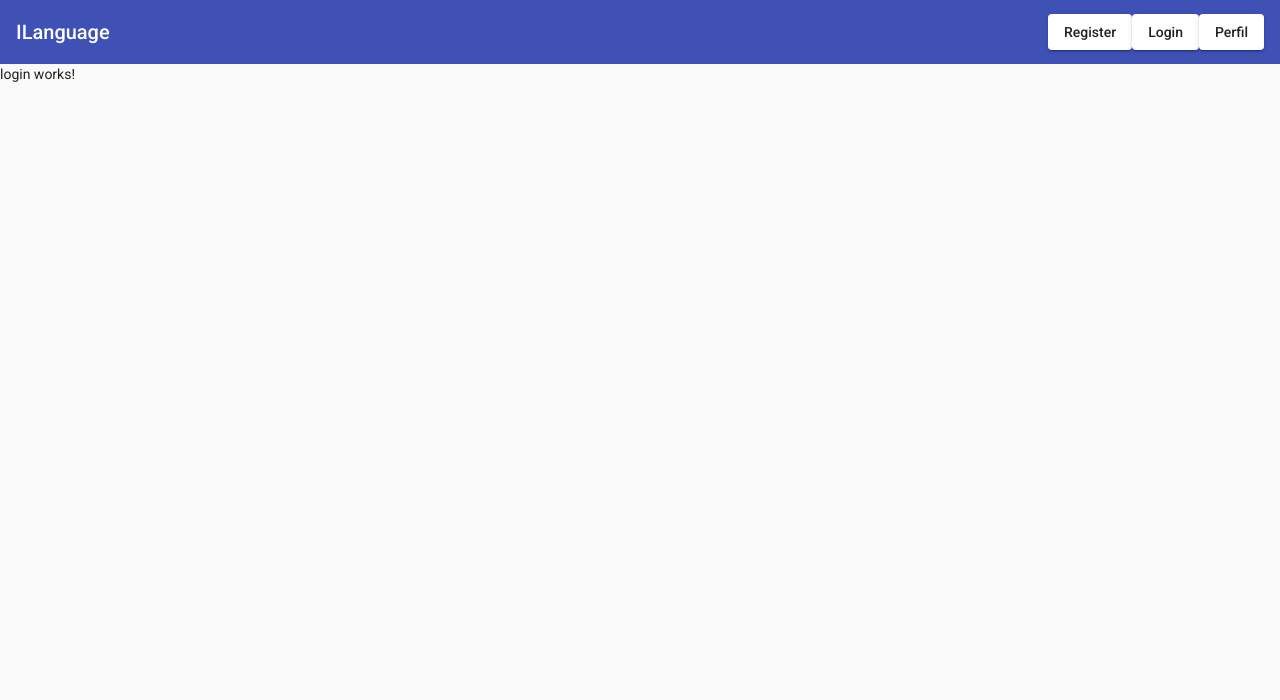
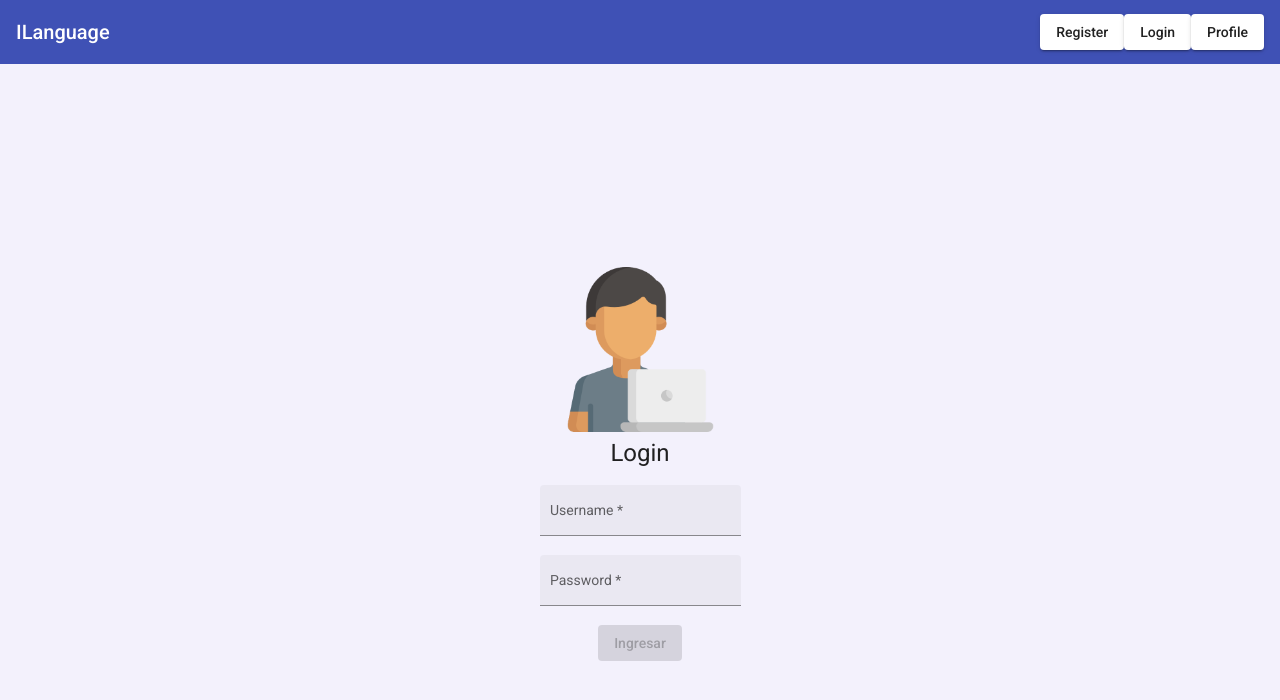
Before and after one commit to Las-Bichotas2-0/Fronted-Angular, an Angular app: page /login in a window 1280 px wide. Shown: the top 700 px of the page. Built offline with nearby package versions, Linux system fonts and the light colour scheme.

Commit message:
feat: add navigation

```diff
--- a/src/app/app.component.html
+++ b/src/app/app.component.html
@@ -4,22 +4,22 @@
       <mat-icon>menu</mat-icon>
     </button>
   </div>
-  <span> ILanguage</span>
+  <span routerLink="/home" > ILanguage</span>
   <div class="spacer"></div>
   <div fxShow="true" fxHide.lt-md="true">
 
-    <a mat-raised-button  routerLink="/">Register</a>
-    <a mat-raised-button  routerLink="/">Login</a>
-    <a mat-raised-button routerLink="/">Perfil</a>
+    <a mat-raised-button  routerLink="/register">Register</a>
+    <a mat-raised-button  routerLink="/login">Login</a>
+    <a mat-raised-button routerLink="/profile">Profile</a>
   </div>
 </mat-toolbar>
 <mat-sidenav-container fxFlexFill class="example-container">
 
   <mat-sidenav color="primary" #sidenav fxLayout="column" mode="over"  opened="false" fxHide.gt-sm="true">
     <div fxLayout="column">
-      <a mat-raised-button routerLink="/">Register</a>
-      <a mat-raised-button  routerLink="/">Login</a>
-      <a mat-raised-button  routerLink="/">Perfil</a>
+      <a mat-raised-button routerLink="/register">Register</a>
+      <a mat-raised-button  routerLink="login/">Login</a>
+      <a mat-raised-button  routerLink="/profile">Profile</a>
     </div>
   </mat-sidenav>
   <router-outlet></router-outlet>
--- a/src/app/login/login.component.css
+++ b/src/app/login/login.component.css
@@ -0,0 +1,16 @@
+.body{
+  display: flex;
+  justify-content:center;
+  height:100%;
+  align-items: center;
+  background-color: #f3f1fc;
+}
+.login{
+  width:100%;
+  max-width: 330px;
+  text-align:center;
+}
+
+.spinner{
+  margin: 0 auto;
+}
--- a/src/app/login/login.component.html
+++ b/src/app/login/login.component.html
@@ -1 +1,19 @@
-<p>login works!</p>
+<div class="body">
+  <div class="login">
+    <mat-spinner class="spinner" diameter="50" *ngIf="loading"></mat-spinner>
+    <form [formGroup]="form" (ngSubmit)="ingresar()" *ngIf="loading==false">
+      <img src="./assets/img/user-login.png" width="50%" alt="df">
+      <h1>Login</h1>
+      <mat-form-field appearance="fill">
+        <mat-label>Username</mat-label>
+        <input matInput formControlName="usuario">
+      </mat-form-field>
+      <mat-form-field appearance="fill">
+        <mat-label>Password</mat-label>
+        <input matInput type="password" formControlName="password">
+      </mat-form-field>
+      <br>
+      <button type="submit" mat-raised-button color="accent" [disabled]="form.invalid">Ingresar</button>
+    </form>
+  </div>
+</div>
--- a/src/app/login/login.component.ts
+++ b/src/app/login/login.component.ts
@@ -1,4 +1,7 @@
 import { Component, OnInit } from '@angular/core';
+import {FormBuilder, FormGroup, Validators} from "@angular/forms";
+import {MatSnackBar} from "@angular/material/snack-bar";
+import {Router} from "@angular/router";
 
 @Component({
   selector: 'app-login',
@@ -6,10 +9,41 @@ import { Component, OnInit } from '@angular/core';
   styleUrls: ['./login.component.css']
 })
 export class LoginComponent implements OnInit {
+  form: FormGroup;
+  loading: boolean = false;
 
-  constructor() { }
+  constructor(private fb: FormBuilder, private _snackBar: MatSnackBar, private router: Router) {
+    this.form = this.fb.group({
+      usuario:['', Validators.required],
+      password:['', Validators.required],
+    })
+  }
 
   ngOnInit(): void {
   }
 
+  ingresar(){
+    const usuario = this.form.value.usuario;
+    const password = this.form.value.password;
+
+    if(usuario == 'pepe' && password == '123'){
+      //TODO:
+      this.fakeLoading();
+    }
+    else {
+      this.error();
+    }
+  }
+
+  error(){
+    this._snackBar.open('usuario o contraseña ingresados son invalidos','',{duration:3000,horizontalPosition : 'center', verticalPosition:'bottom'})
+  }
+
+  fakeLoading(){
+    this.loading = true;
+    setTimeout(()=>{
+      this.router.navigate(['main']);
+    }, 1500)
+  }
+
 }
```
Also changed, not shown: src/app/app.module.ts (+8 -0 lines), src/assets/img/user-login.png (added), 1 other file (tests, documents, lock files or other folders).
